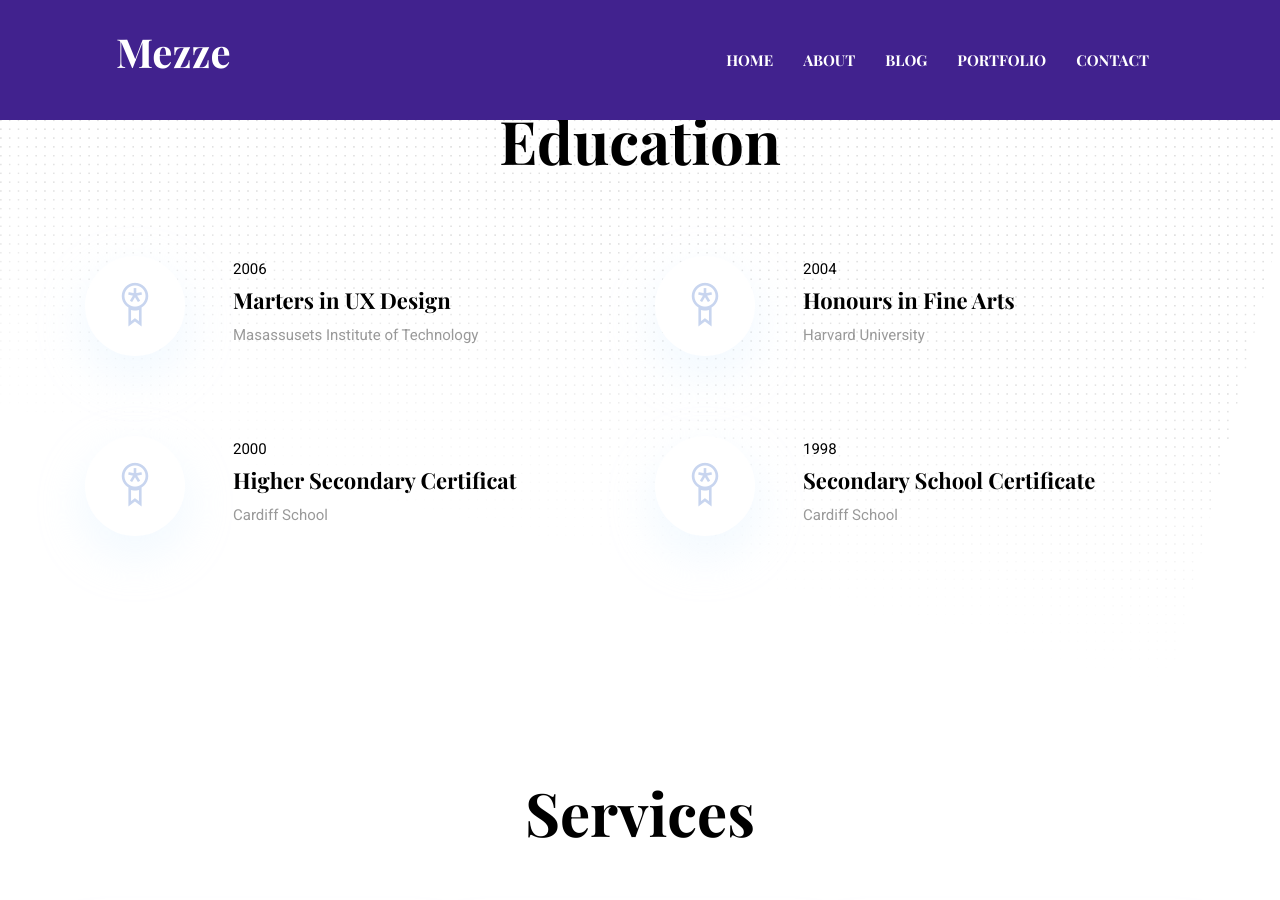
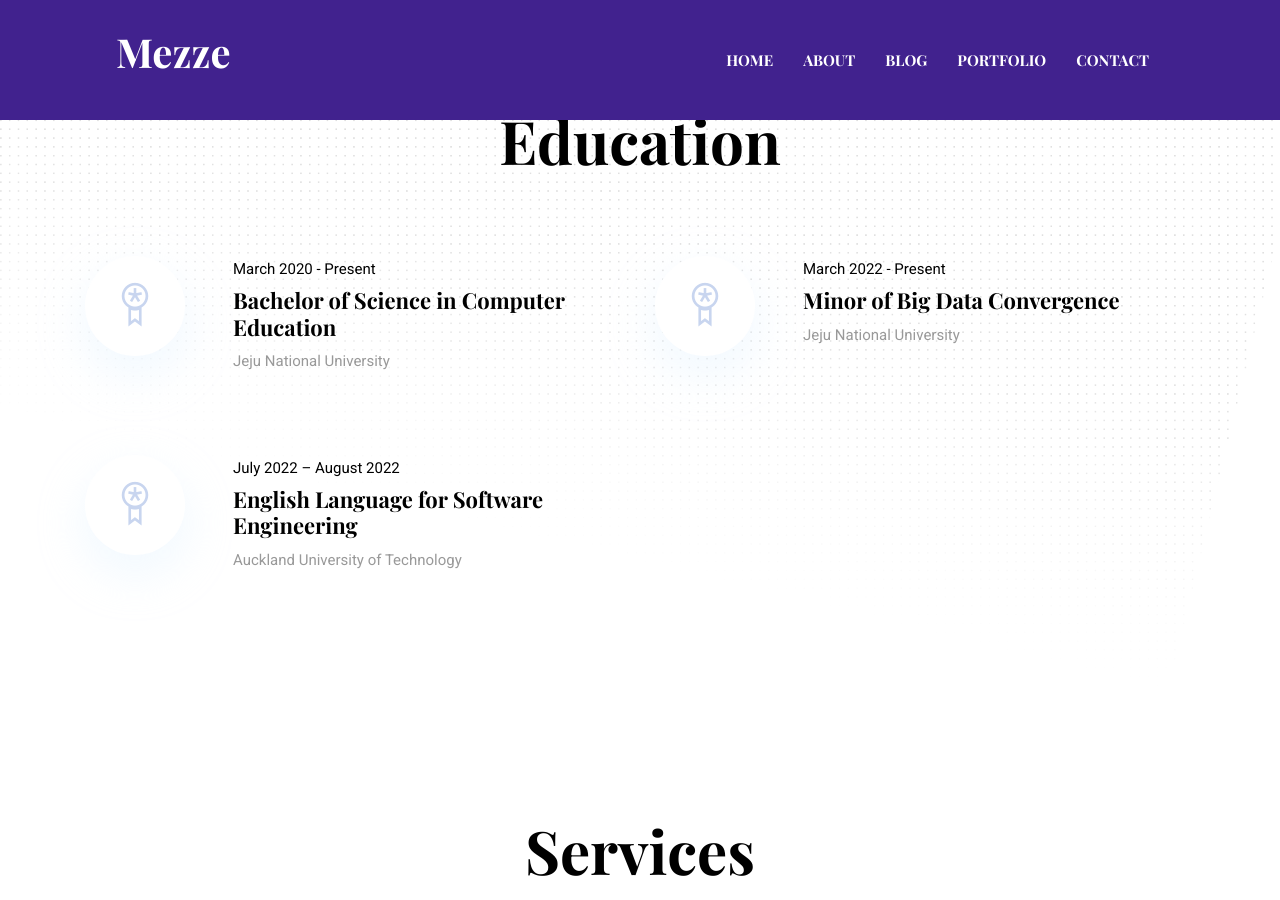
Before and after one commit to JEJUCE/JEJUCE.github.io, a Jekyll site: the page built from index.html, in a window 1280 px wide and 900 px high, scrolled down 2219 px. Built offline with Jekyll 4.4.1, drawn with Linux system fonts in a browser that asks for light colours.

Commit message:
no message

```diff
--- a/_data/settings.yml
+++ b/_data/settings.yml
@@ -104,25 +104,21 @@ experience:
 education-title: Education
 education:
   - {
-      name: Marters in UX Design,
-      date: "2006",
-      organization: "Masassusets Institute of Technology",
+      name: Bachelor of Science in Computer Education,
+      date: "March 2020 - Present",
+      organization: "Jeju National University",
     }
   - {
-      name: Honours in Fine Arts,
-      date: "2004",
-      organization: "Harvard University",
+      name: Minor of Big Data Convergence,
+      date: "March 2022 - Present",
+      organization: "Jeju National University",
     }
   - {
-      name: Higher Secondary Certificat,
-      date: "2000",
-      organization: "Cardiff School",
+      name: English Language for Software Engineering,
+      date: "July 2022 – August 2022",
+      organization: "Auckland University of Technology",
     }
-  - {
-      name: Secondary School Certificate,
-      date: "1998",
-      organization: "Cardiff School",
-    }
+
 
 #-------------------------------
 # Services Section
```
